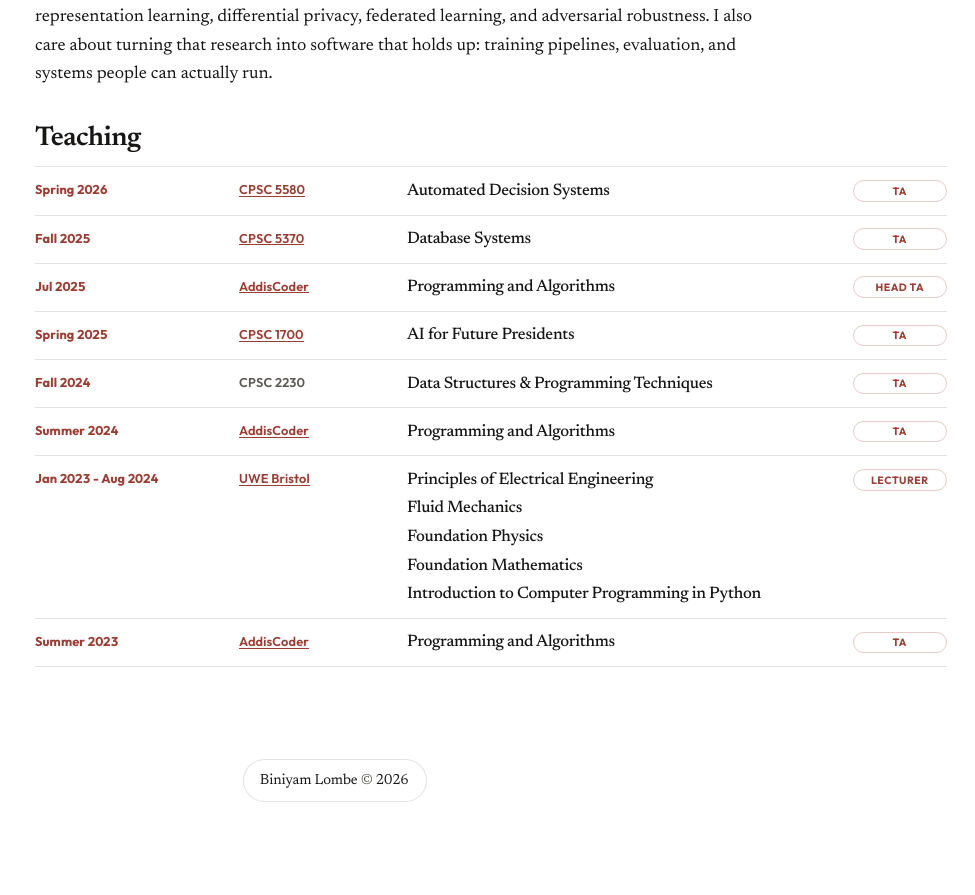
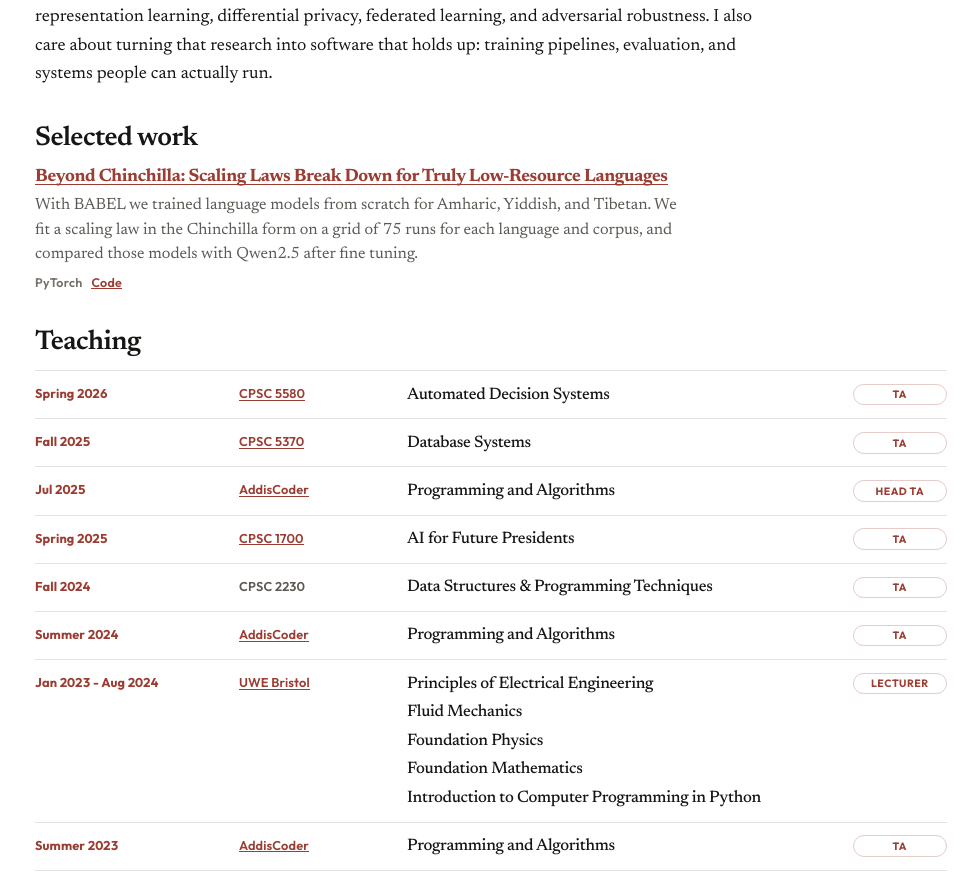
Before and after one commit to biniyamlombe/biniyamlombe.github.io, a React (Vite) app: page / in a window 1280 px wide. Shown: the part 1148-2043 px from the top of the page, without its empty margins (305-1280 px from the left). Before the commit the page ends 1996 px from the top, so only its background shows below. Built offline with nearby package versions, Linux system fonts and the light colour scheme; no server answers.

Commit message:
feat: list the BABEL scaling study under Selected work
The public repo is a from-scratch scaling study for Amharic, Yiddish, and Tibetan, compared with fine tuned Qwen2.5.

```diff
--- a/src/data/site.js
+++ b/src/data/site.js
@@ -149,7 +149,18 @@ export const education = [
  *   ],
  * }
  */
-export const projects = [];
+export const projects = [
+  {
+    title: 'Beyond Chinchilla: Scaling Laws Break Down for Truly Low-Resource Languages',
+    blurb:
+      'With BABEL we trained language models from scratch for Amharic, Yiddish, and Tibetan. We fit a scaling law in the Chinchilla form on a grid of 75 runs for each language and corpus, and compared those models with Qwen2.5 after fine tuning.',
+    stack: ['PyTorch'],
+    href: 'https://github.com/biniyamlombe/BABEL',
+    links: [
+      { label: 'Code', href: 'https://github.com/biniyamlombe/BABEL' },
+    ],
+  },
+];
 
 /**
  * TEACHING
```
